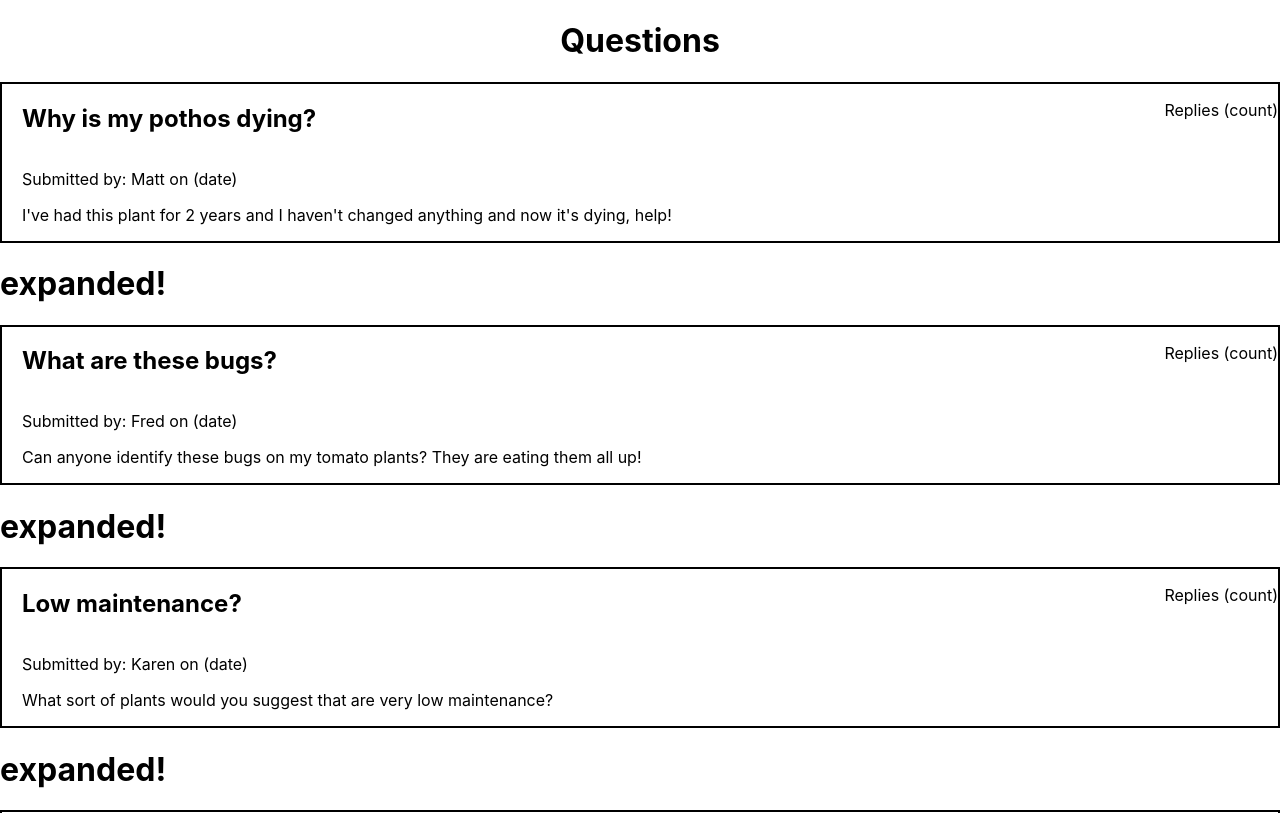
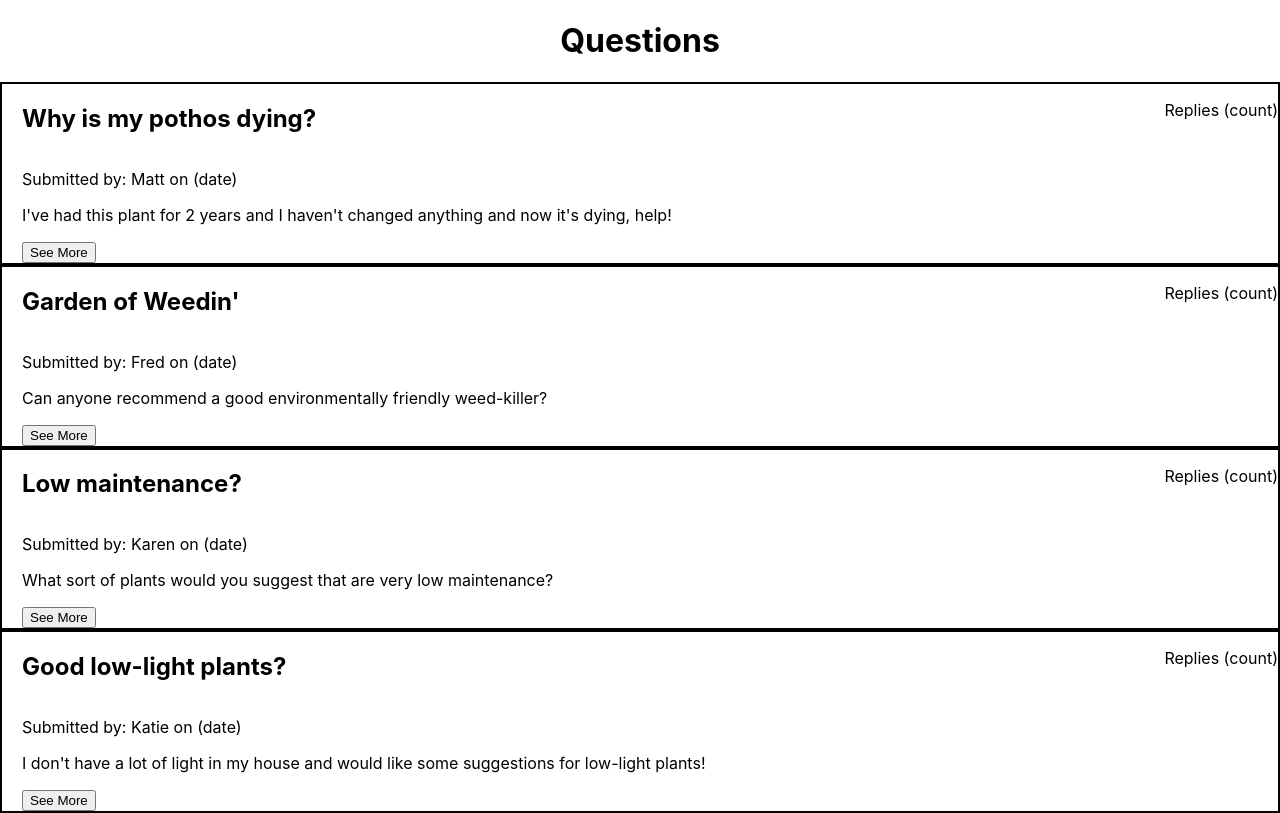
Before and after one commit to Momentum-Team-13/questionbox-team-front-end-plantspace, a React (Create React App) app in the folder plantspace/: page / in a window 1280 px wide. Shown: the top 813 px of the page. Built offline with nearby package versions, Linux system fonts and the light colour scheme.

Commit message:
Questions showing up and show more button in place

```diff
--- /dev/null
+++ b/plantspace/src/Answers.js
@@ -0,0 +1,22 @@
+import React, { useState, useEffect } from 'react';
+import Questions from './Questions'
+
+
+export default function Answers(props) {
+    const {expanded, setExpanded, questions} = props
+    return (
+                <>
+                {expanded ? (
+                    <>
+                        {questions.map((question, index) => (
+                            question.answers[0].body
+                        ))}
+                        <button onClick={() => {setExpanded(!expanded)}}>See Less</button>
+                    </>
+                ) : (
+                    <button onClick={() => {setExpanded(!expanded)}}>See More</button>
+                )
+                }
+                </>
+            )
+    }
--- a/plantspace/src/App.js
+++ b/plantspace/src/App.js
@@ -1,10 +1,44 @@
 import './App.css';
+import React, { useState, useEffect } from 'react';
 import Questions from './Questions'
+import Answers from './Answers'
 
 function App() {
+  const questions = [
+    {
+        "id": 1,
+        "user": "Matt",
+        "title": "Why is my pothos dying?",
+        "body": "I've had this plant for 2 years and I haven't changed anything and now it's dying, help!",
+        "answers": [{"user": "Elise", "body": "Do you make sure you take the dead leaves off?"}]
+    },
+    {
+        "id": 2,
+        "user": "Fred",
+        "title": "Garden of Weedin'",
+        "body": "Can anyone recommend a good environmentally friendly weed-killer?",
+        "answers": [{"user": "Tom", "body": "Try some vinegar!"}]
+    },
+    {
+        "id": 3,
+        "user": "Karen",
+        "title": "Low maintenance?",
+        "body": "What sort of plants would you suggest that are very low maintenance?",
+        "answers": [{"user": "Bob", "body": "I think pothos are great in low light!"}, {"user": "Julie", "body": "Snake plants are also great!"}]
+    },
+    {
+        "id": 4,
+        "user": "Katie",
+        "title": "Good low-light plants?",
+        "body": "I don't have a lot of light in my house and would like some suggestions for low-light plants!",
+        "answers": [{ "user": "Frank", "body": "Get more lights!" }, { "user": "Tom", "body": "Pothos is a great low-light plant!" }]
+    }
+]
+  const [expanded, setExpanded] = useState(false)
   return (
     <div className="App">
-      <Questions />
+      <Questions expanded={expanded} setExpanded={setExpanded} questions={questions}/>
+      {/* <Answers expanded={expanded} setExpanded={setExpanded} questions={questions}/> */}
     </div>
   );
 }
--- a/plantspace/src/Questions.js
+++ b/plantspace/src/Questions.js
@@ -1,31 +1,9 @@
 import React, { useState, useEffect } from 'react';
+import Answers from './Answers'
 // import axios from 'axios';
 
-export default function Questions() {
-    const [expanded, setExpanded] = useState(true)
-    const questions = [
-        {
-            "user": "Matt",
-            "title": "Why is my pothos dying?",
-            "body": "I've had this plant for 2 years and I haven't changed anything and now it's dying, help!"
-        },
-        {
-            "user": "Fred",
-            "title": "What are these bugs?",
-            "body": "Can anyone identify these bugs on my tomato plants?  They are eating them all up!"
-        },
-        {
-            "user": "Karen",
-            "title": "Low maintenance?",
-            "body": "What sort of plants would you suggest that are very low maintenance?"
-        },
-        {
-            "user": "Katie",
-            "title": "Good low-light plants?",
-            "body": "I don't have a lot of light in my house and would like some suggestions for low-light plants!",
-            "answers": [{ "user": "Frank", "body": "Get more lights!" }, { "user": "Tom", "body": "Pothos is a great low-light plant!" }]
-        }
-    ]
+export default function Questions(props) {
+    const {expanded, setExpanded, questions} = props
 
     return (
         <>
@@ -40,16 +18,9 @@ export default function Questions() {
                             </div>
                             <p>Submitted by: {question.user}  on (date)</p>
                             <p>{question.body}</p>
+                        {/* <button onClick={() => setExpanded(!expanded)}>See More</button> */}
+                        <Answers expanded={expanded} setExpanded={setExpanded} questions={questions}/>
                         </div>
-                    {expanded ? (
-                        <>
-                            <h1>expanded!</h1>
-                        </>
-                    ) : (
-                        <>
-                            <h1>not expanded</h1>
-                        </>
-                    )}
                     </>
                 )
             })}
```
Lines whose indentation alone changed are shown as unchanged.
